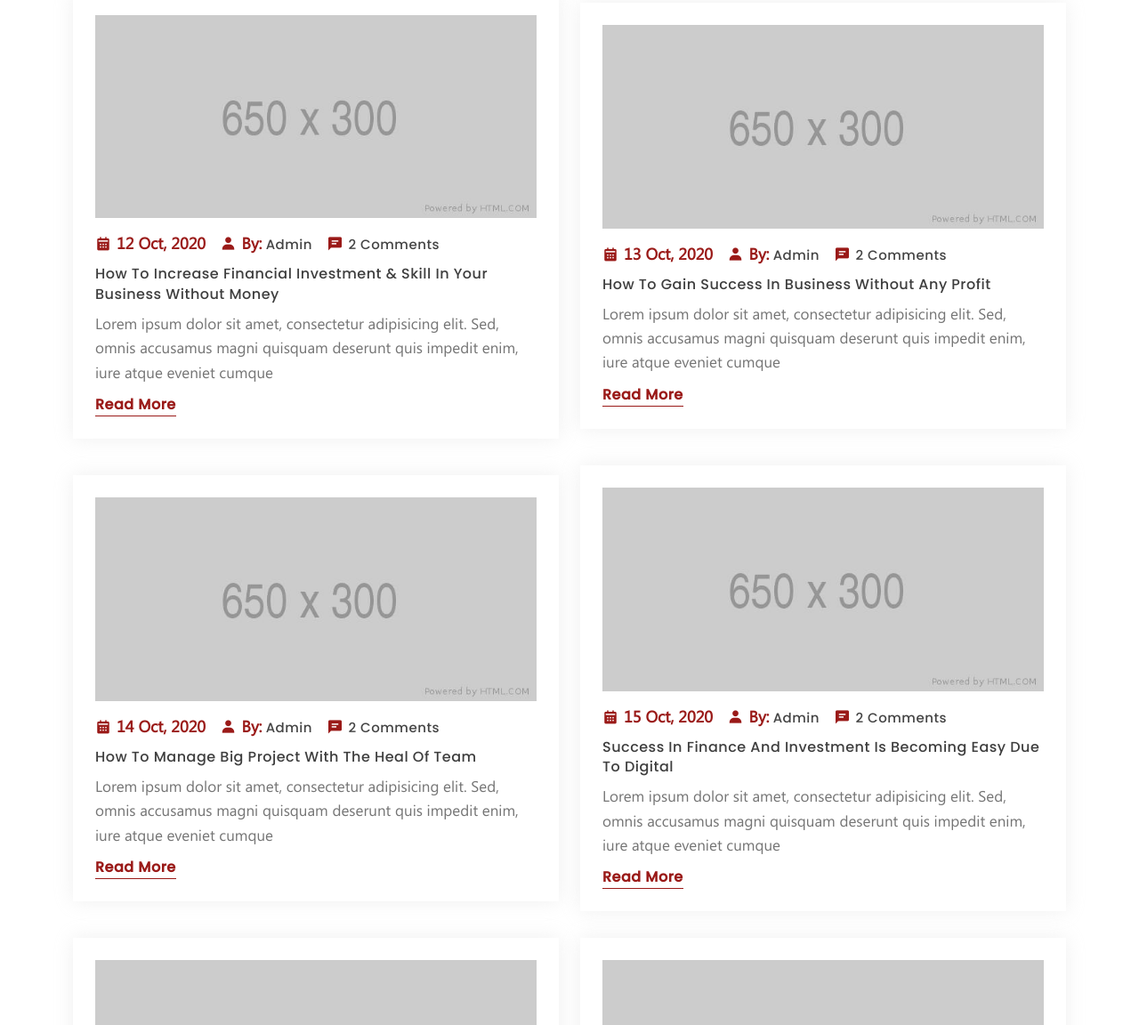
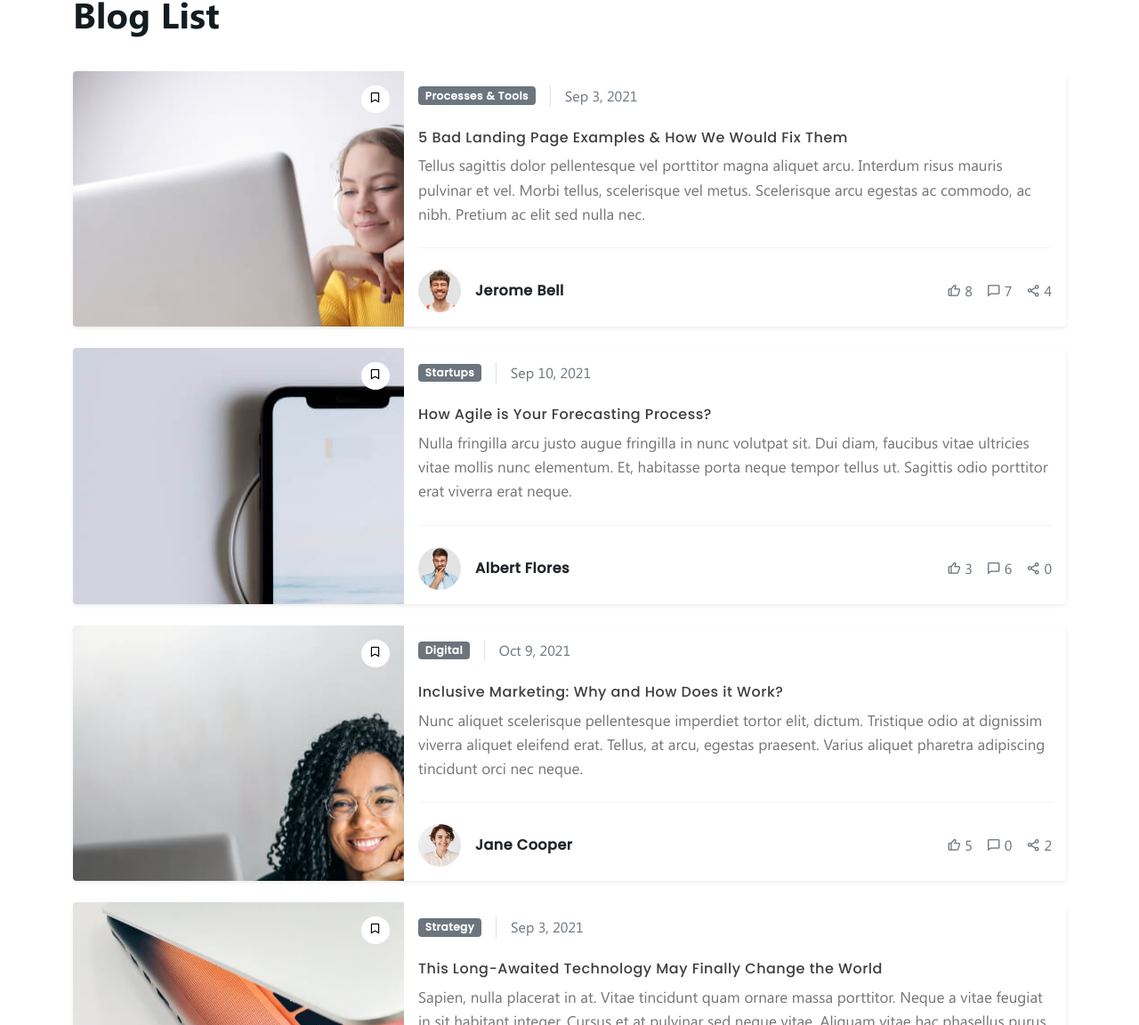
Before and after one commit to KaurManpreet19/aspireglobus, a plain HTML site: page blog.html in a window 1280 px wide. Shown: the part 869-2021 px from the top of the page at 89% size. Drawn offline with nearby package versions, Linux system fonts and the light colour scheme.

Commit message:
Finance and accounting Changed

```diff
--- a/blog.html
+++ b/blog.html
@@ -715,220 +715,221 @@
     </div>
     <!-- End Page Title -->
 
-    <!-- Blog -->
-    <section class="blog-area three ptb-100">
-      <div class="container">
-        <div class="row align-items-center">
-          <div class="col-lg-6">
-            <div class="blog-item">
-              <a href="blog-details.html">
-                <img src="assets/img/blog/blog2.jpg" alt="Blog" />
-              </a>
-              <ul>
-                <li>
-                  <i class="bx bxs-calendar"></i>
-                  <span>12 Oct, 2020</span>
-                </li>
-                <li>
-                  <i class="bx bxs-user"></i>
-                  <span>By:</span>
-                  <a href="#">Admin</a>
-                </li>
-                <li>
-                  <i class="bx bxs-comment-detail"></i>
-                  <a href="#">2 Comments</a>
-                </li>
-              </ul>
-              <h3>
-                <a href="blog-details.html"
-                  >How To Increase Financial Investment & Skill In Your Business
-                  Without Money</a
-                >
-              </h3>
-              <p>
-                Lorem ipsum dolor sit amet, consectetur adipisicing elit. Sed,
-                omnis accusamus magni quisquam deserunt quis impedit enim, iure
-                atque eveniet cumque
-              </p>
-              <a class="blog-btn" href="#">Read More</a>
-            </div>
+
+
+
+    <section class="container ptb-100">
+
+      <!-- Page title + Layout switcher + Search form -->
+      <div class="row align-items-end gy-3 mb-4 pb-lg-3 pb-1">
+        <div class="col-lg-5 col-md-4">
+          <h1 class="mb-2 mb-md-0">Blog List</h1>
         </div>
 
-          <div class="col-lg-6">
-            <div class="blog-item">
-              <a href="blog-details.html">
-                <img src="assets/img/blog/blog3.jpg" alt="Blog" />
-              </a>
-              <ul>
-                <li>
-                  <i class="bx bxs-calendar"></i>
-                  <span>13 Oct, 2020</span>
-                </li>
-                <li>
-                  <i class="bx bxs-user"></i>
-                  <span>By:</span>
-                  <a href="#">Admin</a>
-                </li>
-                <li>
-                  <i class="bx bxs-comment-detail"></i>
-                  <a href="#">2 Comments</a>
-                </li>
-              </ul>
-              <h3>
-                <a href="blog-details.html"
-                  >How To Gain Success In Business Without Any Profit</a
-                >
-              </h3>
-              <p>
-                Lorem ipsum dolor sit amet, consectetur adipisicing elit. Sed,
-                omnis accusamus magni quisquam deserunt quis impedit enim, iure
-                atque eveniet cumque
-              </p>
-              <a class="blog-btn" href="#">Read More</a>
-            </div>
       </div>
 
-          <div class="col-lg-6">
-            <div class="blog-item">
-              <a href="blog-details.html">
-                <img src="assets/img/blog/blog4.jpg" alt="Blog" />
+      <!-- Item -->
+      <article class="card border-0 shadow-sm overflow-hidden mb-4">
+        <div class="row g-0">
+          <div class="col-sm-4 position-relative bg-position-center bg-repeat-0 bg-size-cover" style="background-image: url(assets/images/img/blog/01.jpg); min-height: 15rem;">
+            <a href="blog-single.html" class="position-absolute top-0 start-0 w-100 h-100" aria-label="Read more"></a>
+            <a href="#" class="btn btn-icon btn-light bg-white border-white btn-sm rounded-circle position-absolute top-0 end-0 zindex-5 me-3 mt-3" data-bs-toggle="tooltip" data-bs-placement="left" aria-label="Read later" data-bs-original-title="Read later">
+              <i class="bx bx-bookmark"></i>
             </a>
-              <ul>
-                <li>
-                  <i class="bx bxs-calendar"></i>
-                  <span>14 Oct, 2020</span>
-                </li>
-                <li>
-                  <i class="bx bxs-user"></i>
-                  <span>By:</span>
-                  <a href="#">Admin</a>
-                </li>
-                <li>
-                  <i class="bx bxs-comment-detail"></i>
-                  <a href="#">2 Comments</a>
-                </li>
-              </ul>
-              <h3>
-                <a href="blog-details.html"
-                  >How To Manage Big Project With The Heal Of Team</a
-                >
+          </div>
+          <div class="col-sm-8">
+            <div class="card-body">
+              <div class="d-flex align-items-center mb-3">
+                <a href="#" class="badge fs-sm text-nav bg-secondary text-decoration-none">Processes &amp; Tools</a>
+                <span class="fs-sm text-muted border-start ps-3 ms-3">Sep 3, 2021</span>
+              </div>
+              <h3 class="h4">
+                <a href="blog-single.html">5 Bad Landing Page Examples &amp; How We Would Fix Them</a>
               </h3>
-              <p>
-                Lorem ipsum dolor sit amet, consectetur adipisicing elit. Sed,
-                omnis accusamus magni quisquam deserunt quis impedit enim, iure
-                atque eveniet cumque
-              </p>
-              <a class="blog-btn" href="#">Read More</a>
+              <p>Tellus sagittis dolor pellentesque vel porttitor magna aliquet arcu. Interdum risus mauris pulvinar et vel. Morbi tellus, scelerisque vel metus. Scelerisque arcu egestas ac commodo, ac nibh. Pretium ac elit sed nulla nec.</p>
+              <hr class="my-4">
+              <div class="d-flex align-items-center justify-content-between">
+                <a href="#" class="d-flex align-items-center fw-bold text-dark text-decoration-none me-3">
+                  <img src="assets/images/blog-person1.jpg" class="rounded-circle me-3" width="48" alt="Avatar">
+                  Jerome Bell
+                </a>
+                <div class="d-flex align-items-center text-muted">
+                  <div class="d-flex align-items-center me-3">
+                    <i class="bx bx-like fs-lg me-1"></i>
+                    <span class="fs-sm">8</span>
                   </div>
+                  <div class="d-flex align-items-center me-3">
+                    <i class="bx bx-comment fs-lg me-1"></i>
+                    <span class="fs-sm">7</span>
                   </div>
-
-          <div class="col-lg-6">
-            <div class="blog-item">
-              <a href="blog-details.html">
-                <img src="assets/img/blog/blog5.jpg" alt="Blog" />
-              </a>
-              <ul>
-                <li>
-                  <i class="bx bxs-calendar"></i>
-                  <span>15 Oct, 2020</span>
-                </li>
-                <li>
-                  <i class="bx bxs-user"></i>
-                  <span>By:</span>
-                  <a href="#">Admin</a>
-                </li>
-                <li>
-                  <i class="bx bxs-comment-detail"></i>
-                  <a href="#">2 Comments</a>
-                </li>
-              </ul>
-              <h3>
-                <a href="blog-details.html"
-                  >Success In Finance And Investment Is Becoming Easy Due To
-                  Digital</a
-                >
-              </h3>
-              <p>
-                Lorem ipsum dolor sit amet, consectetur adipisicing elit. Sed,
-                omnis accusamus magni quisquam deserunt quis impedit enim, iure
-                atque eveniet cumque
-              </p>
-              <a class="blog-btn" href="#">Read More</a>
-            </div>
-          </div>
-
-          <div class="col-lg-6">
-            <div class="blog-item">
-              <a href="blog-details.html">
-                <img src="assets/img/blog/blog6.jpg" alt="Blog" />
-              </a>
-              <ul>
-                <li>
-                  <i class="bx bxs-calendar"></i>
-                  <span>16 Oct, 2020</span>
-                </li>
-                <li>
-                  <i class="bx bxs-user"></i>
-                  <span>By:</span>
-                  <a href="#">Admin</a>
-                </li>
-                <li>
-                  <i class="bx bxs-comment-detail"></i>
-                  <a href="#">2 Comments</a>
-                </li>
-              </ul>
-              <h3>
-                <a href="blog-details.html"
-                  >How To Lead A Business Team With A Lot Of Encouragement</a
-                >
-              </h3>
-              <p>
-                Lorem ipsum dolor sit amet, consectetur adipisicing elit. Sed,
-                omnis accusamus magni quisquam deserunt quis impedit enim, iure
-                atque eveniet cumque
-              </p>
-              <a class="blog-btn" href="#">Read More</a>
-            </div>
-          </div>
-
-          <div class="col-lg-6">
-            <div class="blog-item">
-              <a href="blog-details.html">
-                <img src="assets/img/blog/blog7.jpg" alt="Blog" />
-              </a>
-              <ul>
-                <li>
-                  <i class="bx bxs-calendar"></i>
-                  <span>17 Oct, 2020</span>
-                </li>
-                <li>
-                  <i class="bx bxs-user"></i>
-                  <span>By:</span>
-                  <a href="#">Admin</a>
-                </li>
-                <li>
-                  <i class="bx bxs-comment-detail"></i>
-                  <a href="#">2 Comments</a>
-                </li>
-              </ul>
-              <h3>
-                <a href="blog-details.html"
-                  >How To Solve A Great Problem With The Help Of Business
-                  Team</a
-                >
-              </h3>
-              <p>
-                Lorem ipsum dolor sit amet, consectetur adipisicing elit. Sed,
-                omnis accusamus magni quisquam deserunt quis impedit enim, iure
-                atque eveniet cumque
-              </p>
-              <a class="blog-btn" href="#">Read More</a>
+                  <div class="d-flex align-items-center">
+                    <i class="bx bx-share-alt fs-lg me-1"></i>
+                    <span class="fs-sm">4</span>
                   </div>
                 </div>
               </div>
             </div>
+          </div>
+        </div>
+      </article>
+
+      <!-- Item -->
+      <article class="card border-0 shadow-sm overflow-hidden mb-4">
+        <div class="row g-0">
+          <div class="col-sm-4 position-relative bg-position-center bg-repeat-0 bg-size-cover" style="background-image: url(assets/images/img/blog/06.jpg); min-height: 15rem;">
+            <a href="blog-single.html" class="position-absolute top-0 start-0 w-100 h-100" aria-label="Read more"></a>
+            <a href="#" class="btn btn-icon btn-light bg-white border-white btn-sm rounded-circle position-absolute top-0 end-0 zindex-5 me-3 mt-3" data-bs-toggle="tooltip" data-bs-placement="left" aria-label="Read later" data-bs-original-title="Read later">
+              <i class="bx bx-bookmark"></i>
+            </a>
+          </div>
+          <div class="col-sm-8">
+            <div class="card-body">
+              <div class="d-flex align-items-center mb-3">
+                <a href="#" class="badge fs-sm text-nav bg-secondary text-decoration-none">Startups</a>
+                <span class="fs-sm text-muted border-start ps-3 ms-3">Sep 10, 2021</span>
+              </div>
+              <h3 class="h4">
+                <a href="blog-single.html">How Agile is Your Forecasting Process?</a>
+              </h3>
+              <p>Nulla fringilla arcu justo augue fringilla in nunc volutpat sit. Dui diam, faucibus vitae ultricies vitae mollis nunc elementum. Et, habitasse porta neque tempor tellus ut. Sagittis odio porttitor erat viverra erat neque.</p>
+              <hr class="my-4">
+              <div class="d-flex align-items-center justify-content-between">
+                <a href="#" class="d-flex align-items-center fw-bold text-dark text-decoration-none me-3">
+                  <img src="assets/images/blog-person2.jpg" class="rounded-circle me-3" width="48" alt="Avatar">
+                  Albert Flores
+                </a>
+                <div class="d-flex align-items-center text-muted">
+                  <div class="d-flex align-items-center me-3">
+                    <i class="bx bx-like fs-lg me-1"></i>
+                    <span class="fs-sm">3</span>
+                  </div>
+                  <div class="d-flex align-items-center me-3">
+                    <i class="bx bx-comment fs-lg me-1"></i>
+                    <span class="fs-sm">6</span>
+                  </div>
+                  <div class="d-flex align-items-center">
+                    <i class="bx bx-share-alt fs-lg me-1"></i>
+                    <span class="fs-sm">0</span>
+                  </div>
+                </div>
+              </div>
+            </div>
+          </div>
+        </div>
+      </article>
+
+      <!-- Item -->
+      <article class="card border-0 shadow-sm overflow-hidden mb-4">
+        <div class="row g-0">
+          <div class="col-sm-4 position-relative bg-position-center bg-repeat-0 bg-size-cover" style="background-image: url(assets/images/img/blog/05.jpg); min-height: 15rem;">
+            <a href="blog-single.html" class="position-absolute top-0 start-0 w-100 h-100" aria-label="Read more"></a>
+            <a href="#" class="btn btn-icon btn-light bg-white border-white btn-sm rounded-circle position-absolute top-0 end-0 zindex-5 me-3 mt-3" data-bs-toggle="tooltip" data-bs-placement="left" aria-label="Read later" data-bs-original-title="Read later">
+              <i class="bx bx-bookmark"></i>
+            </a>
+          </div>
+          <div class="col-sm-8">
+            <div class="card-body">
+              <div class="d-flex align-items-center mb-3">
+                <a href="#" class="badge fs-sm text-nav bg-secondary text-decoration-none">Digital</a>
+                <span class="fs-sm text-muted border-start ps-3 ms-3">Oct 9, 2021</span>
+              </div>
+              <h3 class="h4">
+                <a href="blog-single.html">Inclusive Marketing: Why and How Does it Work?</a>
+              </h3>
+              <p>Nunc aliquet scelerisque pellentesque imperdiet tortor elit, dictum. Tristique odio at dignissim viverra aliquet eleifend erat. Tellus, at arcu, egestas praesent. Varius aliquet pharetra adipiscing tincidunt orci nec neque.</p>
+              <hr class="my-4">
+              <div class="d-flex align-items-center justify-content-between">
+                <a href="#" class="d-flex align-items-center fw-bold text-dark text-decoration-none me-3">
+                  <img src="assets/images/blog-person3.jpg" class="rounded-circle me-3" width="48" alt="Avatar">
+                  Jane Cooper
+                </a>
+                <div class="d-flex align-items-center text-muted">
+                  <div class="d-flex align-items-center me-3">
+                    <i class="bx bx-like fs-lg me-1"></i>
+                    <span class="fs-sm">5</span>
+                  </div>
+                  <div class="d-flex align-items-center me-3">
+                    <i class="bx bx-comment fs-lg me-1"></i>
+                    <span class="fs-sm">0</span>
+                  </div>
+                  <div class="d-flex align-items-center">
+                    <i class="bx bx-share-alt fs-lg me-1"></i>
+                    <span class="fs-sm">2</span>
+                  </div>
+                </div>
+              </div>
+            </div>
+          </div>
+        </div>
+      </article>
+
+      <!-- Item -->
+      <article class="card border-0 shadow-sm overflow-hidden mb-4">
+        <div class="row g-0">
+          <div class="col-sm-4 position-relative bg-position-center bg-repeat-0 bg-size-cover" style="background-image: url(assets/images/img/blog/09.jpg); min-height: 15rem;">
+            <a href="blog-single.html" class="position-absolute top-0 start-0 w-100 h-100" aria-label="Read more"></a>
+            <a href="#" class="btn btn-icon btn-light bg-white border-white btn-sm rounded-circle position-absolute top-0 end-0 zindex-5 me-3 mt-3" data-bs-toggle="tooltip" data-bs-placement="left" aria-label="Read later" data-bs-original-title="Read later">
+              <i class="bx bx-bookmark"></i>
+            </a>
+          </div>
+          <div class="col-sm-8">
+            <div class="card-body">
+              <div class="d-flex align-items-center mb-3">
+                <a href="#" class="badge fs-sm text-nav bg-secondary text-decoration-none">Strategy</a>
+                <span class="fs-sm text-muted border-start ps-3 ms-3">Sep 3, 2021</span>
+              </div>
+              <h3 class="h4">
+                <a href="blog-single.html">This Long-Awaited Technology May Finally Change the World</a>
+              </h3>
+              <p>Sapien, nulla placerat in at. Vitae tincidunt quam ornare massa porttitor. Neque a vitae feugiat in sit habitant integer. Cursus et at pulvinar sed neque vitae. Aliquam vitae hac phasellus purus lectus facilisi. Vitae vel ac quam.</p>
+              <hr class="my-4">
+              <div class="d-flex align-items-center justify-content-between">
+                <a href="#" class="d-flex align-items-center fw-bold text-dark text-decoration-none me-3">
+                  <img src="assets/images/blog-person4.jpg" class="rounded-circle me-3" width="48" alt="Avatar">
+                  Ralph Edwards
+                </a>
+                <div class="d-flex align-items-center text-muted">
+                  <div class="d-flex align-items-center me-3">
+                    <i class="bx bx-like fs-lg me-1"></i>
+                    <span class="fs-sm">8</span>
+                  </div>
+                  <div class="d-flex align-items-center me-3">
+                    <i class="bx bx-comment fs-lg me-1"></i>
+                    <span class="fs-sm">7</span>
+                  </div>
+                  <div class="d-flex align-items-center">
+                    <i class="bx bx-share-alt fs-lg me-1"></i>
+                    <span class="fs-sm">4</span>
+                  </div>
+                </div>
+              </div>
+            </div>
+          </div>
+        </div>
+      </article>
+
+      <!-- Item -->
+
+
+      <!-- Item -->
+
+
+      <!-- Pagination -->
+
     </section>
-    <!-- End Blog -->
+
+
+
+
+
+
+
+
+
+
+
+
+
 
   <!-- Footer -->
   <footer class="footer-area pt-100">
```
Also changed, not shown: assets/images/blog-person1.jpg (added), assets/images/blog-person2.jpg (added), assets/images/blog-person3.jpg (added), assets/images/blog-person4.jpg (added), assets/images/img/blog/01.jpg (added), assets/images/img/blog/05.jpg (added), assets/images/img/blog/06.jpg (added), assets/images/img/blog/09.jpg (added), finance-accounting.html (renamed from assets/finance-accounting.html). Lines whose indentation alone changed are shown as unchanged.
